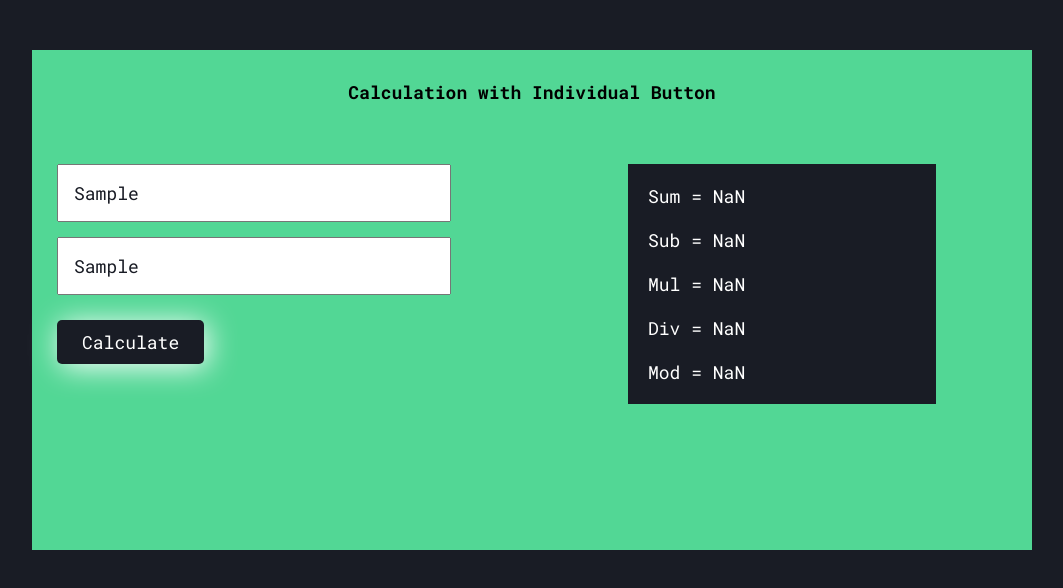
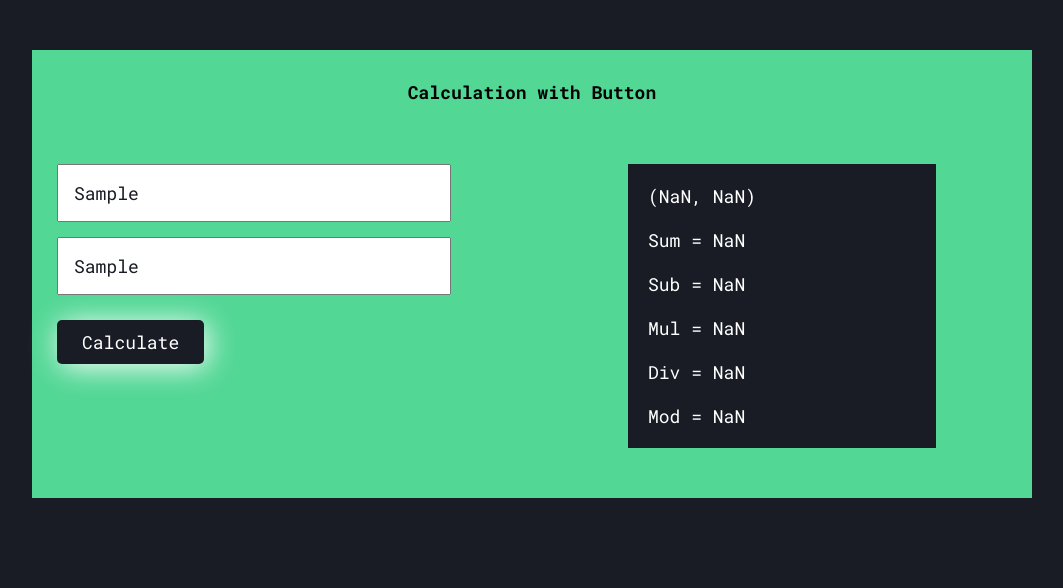
Before and after one commit to tanzilamd/calculate-btn, a plain HTML site: page index.html in a window 1280 px wide. Both pictures are taken after typing "Sample", "Sample" into the empty fields and a click on the button "Calculate". Shown: the whole page, without its empty margins (108-1171 px from the left). Drawn offline with Linux system fonts and the light colour scheme.

Commit message:
function improved

```diff
--- a/default.css
+++ b/default.css
@@ -17,7 +17,7 @@ body {
     width: 1000px;
     margin: 0 auto;
     background-color: var(--brand2);
-    height: 500px;
+    padding-bottom: 50px;
 }
 a,
 span,
--- a/index.html
+++ b/index.html
@@ -12,7 +12,7 @@
     <section class="app">
         <div class="container">
             <h1 class="title">
-                Calculation with Individual Button
+                Calculation with Button
             </h1>
             <div class="calculator">
                 <div class="row">
--- a/script.js
+++ b/script.js
@@ -4,6 +4,12 @@ function cal(num1, num2) {
     console.log(`Mul = ${num1 * num2}`);
     console.log(`Div = ${num1 / num2}`);
     console.log(`Mod = ${num1 % num2}`);
+
+    document.getElementById("myList").innerHTML = "";
+    var node = document.createElement("LI");
+    var textNode = document.createTextNode(`(${num1}, ${num2})`);
+    node.appendChild(textNode);
+    document.getElementById("myList").appendChild(node);
 
     var node = document.createElement("LI");
     var textNode = document.createTextNode(`Sum = ${num1 + num2}`);
```
